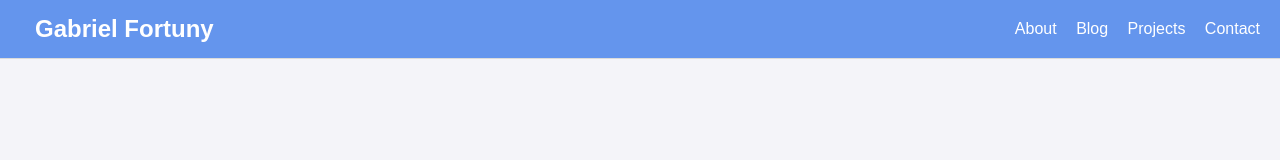
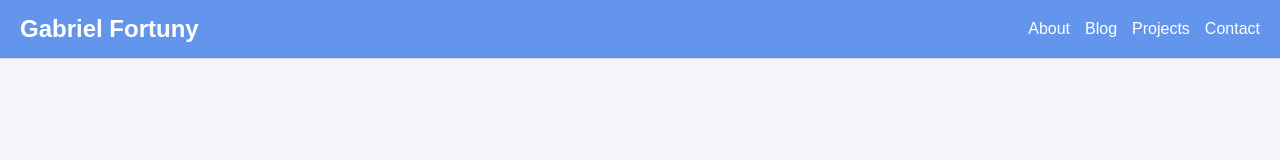
Before and after one commit to gabrielfortuny/personal-website, a plain HTML site: page index.html in a window 1280 px wide. Shown: the top 160 px of the page. Drawn offline with Linux system fonts and the light colour scheme.

Commit message:
improved navbar

```diff
--- a/assets/css/styles.css
+++ b/assets/css/styles.css
@@ -12,29 +12,40 @@ body {
     margin: 0;
 }
 
+/* Navigation Bar */
 .nav-bar {
     background-color: cornflowerblue;
     border-bottom: 1px solid #dbdbdb;
-    display: flex;
-    justify-content: space-between;
-    align-items: center;
-    padding: 10px 20px;
     position: sticky;
     top: 0;
     z-index: 1000;
+    padding: 10px 20px;
+}
+
+.nav-bar ul {
+    display: flex;
+    justify-content: space-between; /* Separate logo and nav links */
+    align-items: center;
+    list-style: none; /* Remove default bullets */
+    margin: 0;
+    padding: 0;
 }
 
 .nav-bar .nav-home {
+    margin-right: auto;
     font-weight: bold;
     font-size: 1.5em;
     color: white;
     text-decoration: none;
 }
 
+.nav-bar .nav-links {
+    margin-left: 15px; /* Spacing between links */
+}
+
 .nav-bar a {
     text-decoration: none;
     color: white;
-    margin-left: 15px;
     font-size: 1em;
 }
 
@@ -50,17 +61,21 @@ body {
     background-color: #f4f4f9;
     color: #333;
 }
+
 h1 {
     margin-top: 20vh;
     font-size: 2.5rem;
 }
+
 p {
     font-size: 1.2rem;
 }
+
 a {
     color: #007bff;
     text-decoration: none;
 }
+
 a:hover {
     text-decoration: underline;
 }
--- a/components/navbar.html
+++ b/components/navbar.html
@@ -1,11 +1,12 @@
+<!-- navigation bar -->
 <nav aria-label="navigation bar" class="nav-bar">
-    <a href="/" class="nav-home">Gabriel Fortuny</a>
-    <div class="nav-links">
-        <a href="/about/index.html">About</a>
-        <a href="/blog/index.html">Blog</a>
-        <a href="/projects/index.html">Projects</a>
-        <a href="/contact/index.html">Contact</a>
-    </div>
+    <ul>
+        <li class="nav-home"><a href="/">Gabriel Fortuny</a></li>
+        <li class="nav-links"><a href="/about/index.html">About</a></li>
+        <li class="nav-links"><a href="/blog/index.html">Blog</a></li>
+        <li class="nav-links"><a href="/projects/index.html">Projects</a></li>
+        <li class="nav-links"><a href="/contact/index.html">Contact</a></li>
+    </ul>
 </nav>
 
 <!-- JavaScript to Load Navbar
```
